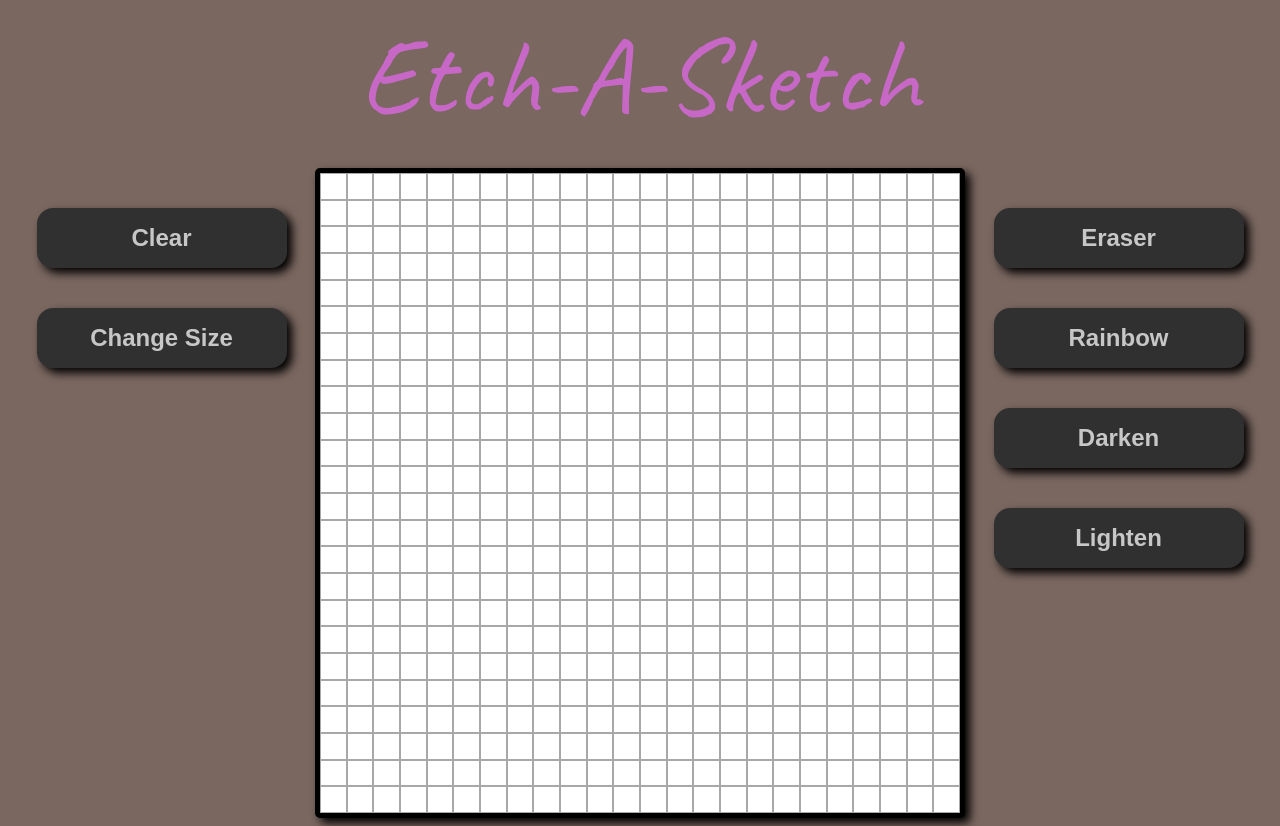
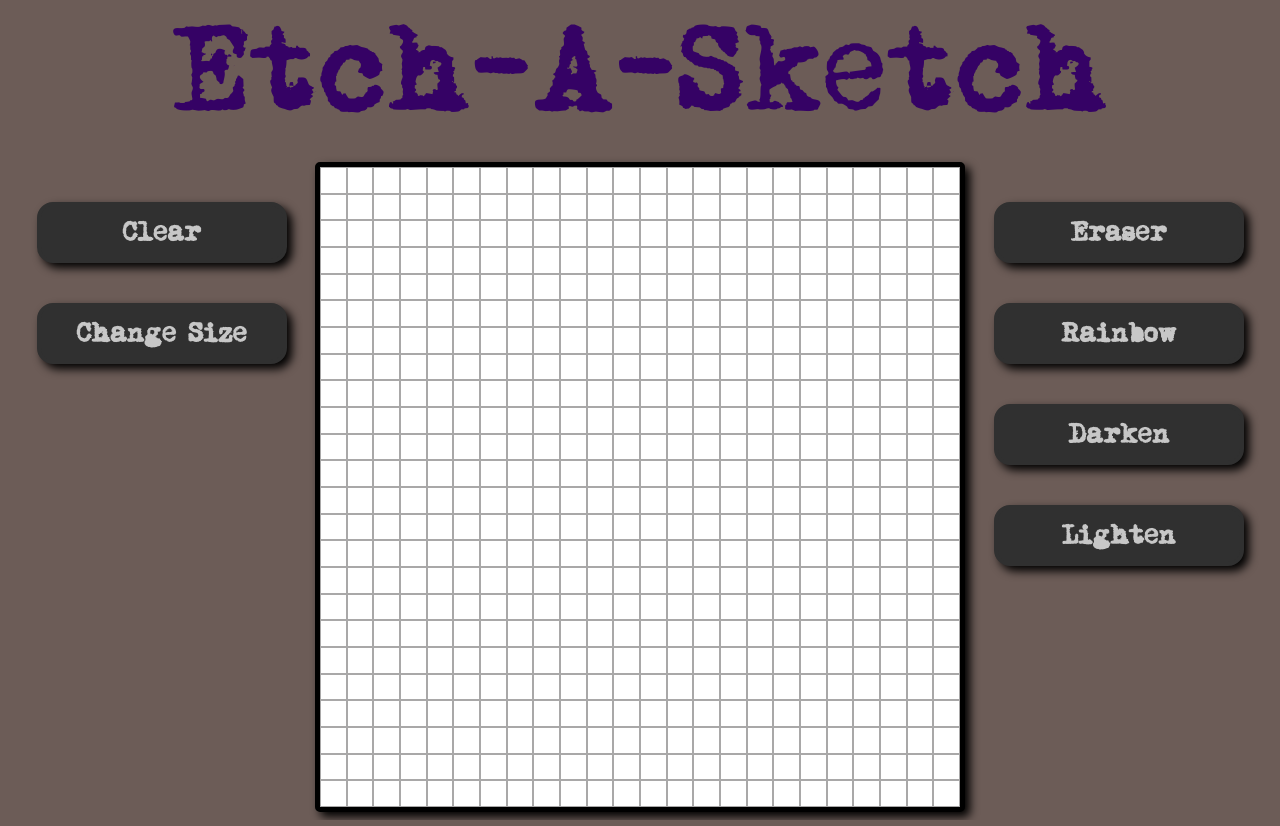
Before and after one commit to firatyedibela/etch-a-sketch, a plain HTML site: page index.html in a window 1280 px wide. Drawn offline with Linux system fonts and the light colour scheme.

Commit message:
Add custom fonts

```diff
--- a/style.css
+++ b/style.css
@@ -1,12 +1,32 @@
 body {
-  background-color: rgba(97, 74, 66, 0.838);
+  background-color: rgba(80, 61, 55, 0.838);
+}
+
+@font-face {
+  font-family: 'handwriting';
+  src:
+    url('./fonts/journal-webfont.woff2') format('woff2'),
+    url('./fonts/journal-webfont.woff') format('woff');
+  font-weight: normal;
+  font-style: normal;
+}
+
+@font-face {
+  font-family: "typewriter";
+  src:
+    url("./fonts/momt___-webfont.woff") format("woff"),
+    url("./fonts/momt___-webfont.woff2") format("woff2");
+}
+
+button {
+  font-family: "typewriter";
 }
 
 #title {
   margin: 0;
-  color: rgb(199, 104, 199);
+  color: rgb(53, 2, 101);
   font-size: 108px;
-  font-family: Caveat;
+  font-family: "typewriter";
   text-align: center;
 }
 
```
Also changed, not shown: fonts/journal-webfont.woff (added), fonts/journal-webfont.woff2 (added), fonts/momt___-webfont.woff (added), fonts/momt___-webfont.woff2 (added).
